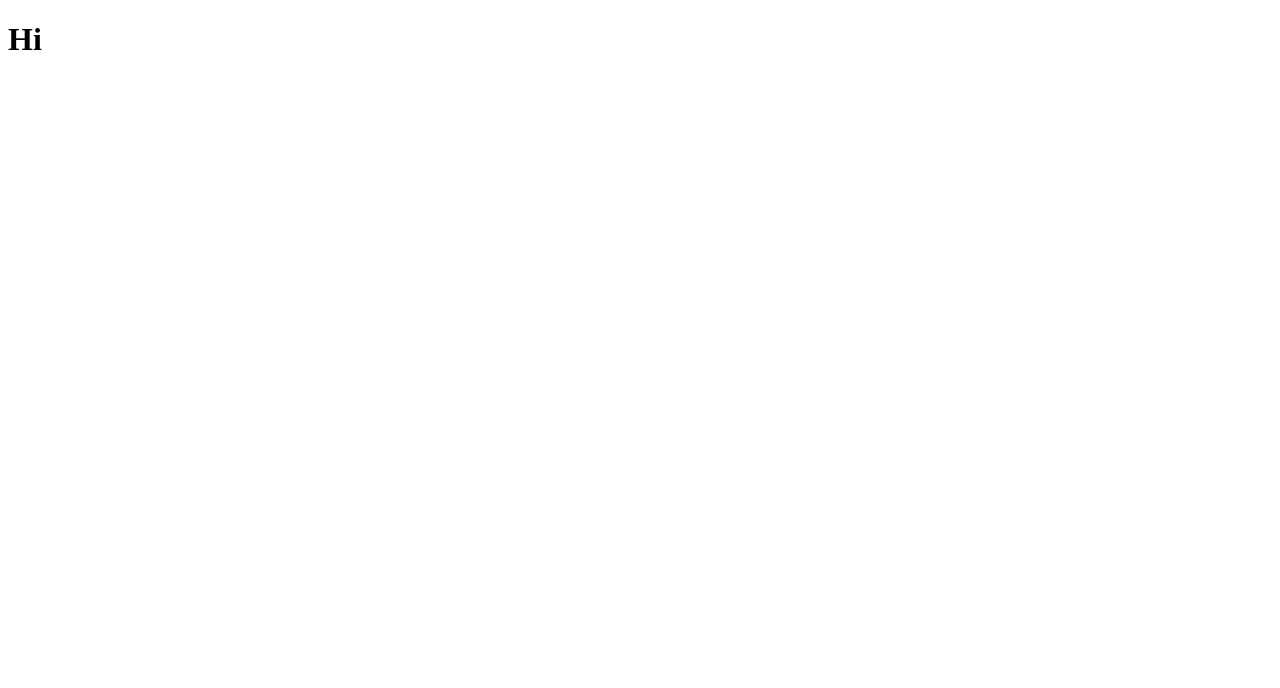
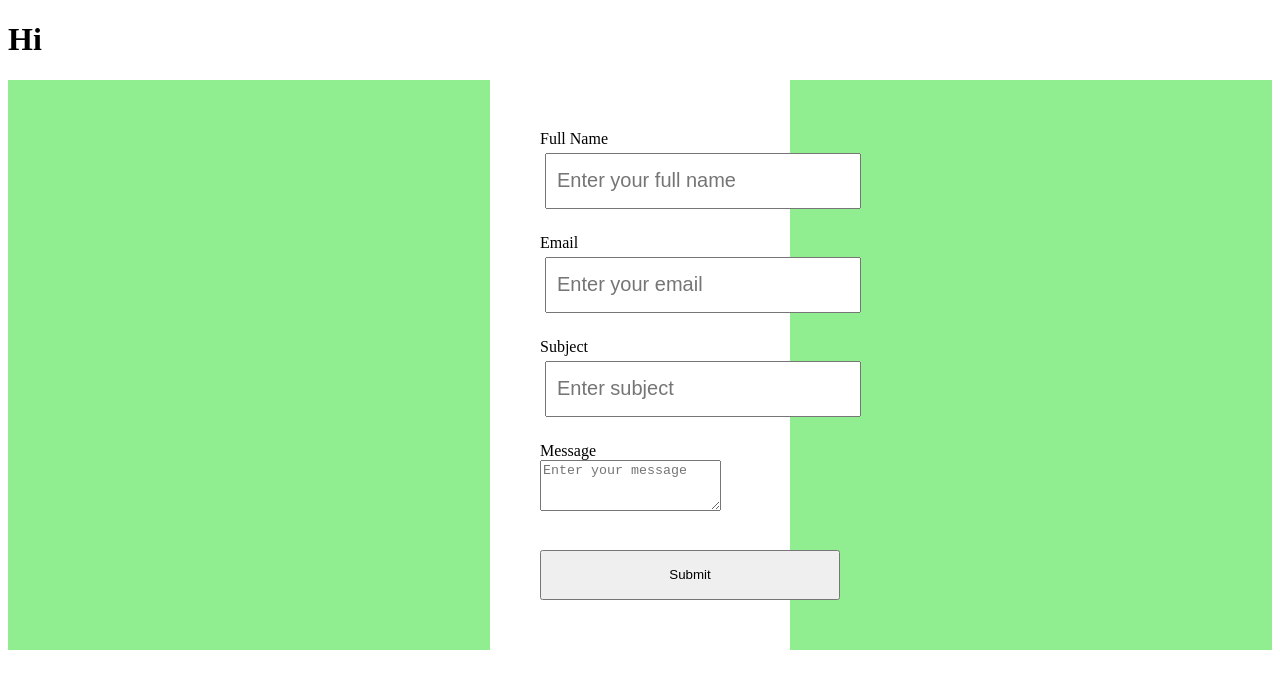
Before and after one commit to SU-CS308-22FA/Team22_Futboss_2, a React (Create React App) app in the folder client/: page /profilepage/1/bugreporter in a window 1280 px wide. Before the commit this address had no page. Shown: the top 688 px of the page. Built offline with nearby package versions, Linux system fonts and the light colour scheme.

Commit message:
User bug report page frontend and backend
This commit provide user to access bug report form. User can explain the bug which is encountered. Bootstrap package added.

```diff
--- a/client/package.json
+++ b/client/package.json
@@ -8,6 +8,7 @@
     "@testing-library/user-event": "^13.5.0",
     "axios": "^1.1.3",
     "react": "^18.2.0",
+    "react-bootstrap": "^2.7.0",
     "react-dom": "^18.2.0",
     "react-router-dom": "^6.4.3",
     "react-scripts": "5.0.1",
--- a/client/src/App.js
+++ b/client/src/App.js
@@ -7,6 +7,7 @@ import { AdminProvider, UserProvider } from "./store/context";
 import AdminProfilePage from "./component/adminprofilepage.component";
 import { LoginAdmin } from "./component/loginadmin.component";
 import PictureUploader from "./component/pictureuploader.component";
+import BugReporter from "./component/bugreporter.component";
 
 function App() {
   return (
@@ -21,6 +22,8 @@ function App() {
             <Route path="loginadmin" element={<LoginAdmin />} />
             <Route path="profilepage/:username" element={<ProfilePage />} />
             <Route path="profilepage/:username/pictureuploader" element={<PictureUploader/>} />
+            <Route path="profilepage/:username/bugreporter" element={<BugReporter/>} />
+
           </Routes>
         </div>
       </BrowserRouter>
--- /dev/null
+++ b/client/src/component/bugreporter.component.js
@@ -0,0 +1,97 @@
+import React, { useState } from 'react';
+import { Form, Button } from 'react-bootstrap';
+import Axios from 'axios';
+
+export default function BugReporter() {
+
+
+  const reportbug = (e) => {
+    e.preventDefault();
+    console.log(`${process.env.REACT_APP_API_URL}/bugreport`)
+    Axios.post(`${process.env.REACT_APP_API_URL}/bugreport`, {
+      name: state.name,
+      email: state.email,
+      subject: state.email,
+      message: state.message,
+    }).then((response) => {console.log(
+      response)}).catch((error)=>console.log(error));
+  };
+
+  const [state, setState] = useState({
+    name: '',
+    email: '',
+    subject: '',
+    message: ''
+  });
+
+  const sendEmail = event => {
+    event.preventDefault();
+
+    console.log('We will fill this up shortly.');
+    // code to trigger Sending email
+  };
+
+  const onInputChange = event => {
+    const { name, value } = event.target;
+
+    setState({
+      ...state,
+      [name]: value
+    });
+  };
+
+
+  window.scrollTo(0, 0);
+
+  return (
+    <div>
+      <form onSubmit={reportbug}>
+        <Form.Group controlId="name">
+          <Form.Label>Full Name</Form.Label>
+          <Form.Control
+            type="text"
+            name="name"
+            value={state.name}
+            placeholder="Enter your full name"
+            onChange={onInputChange}
+          />
+        </Form.Group>
+        <Form.Group controlId="email">
+          <Form.Label>Email</Form.Label>
+          <Form.Control
+            type="text"
+            name="email"
+            value={state.email}
+            placeholder="Enter your email"
+            onChange={onInputChange}
+          />
+        </Form.Group>
+        <Form.Group controlId="subject">
+          <Form.Label>Subject</Form.Label>
+          <Form.Control
+            type="text"
+            name="subject"
+            value={state.subject}
+            placeholder="Enter subject"
+            onChange={onInputChange}
+          />
+        </Form.Group>
+        <Form.Group controlId="subject">
+          <Form.Label>Message</Form.Label>
+          <Form.Control
+            as="textarea"
+            name="message"
+            value={state.message}
+            rows="3"
+            placeholder="Enter your message"
+            onChange={onInputChange}
+          />
+        </Form.Group>
+        <Button variant="primary" type="submit">
+          Submit
+        </Button>
+      </form>
+    </div>
+  );
+
+}
--- a/client/src/component/profilepage.component.js
+++ b/client/src/component/profilepage.component.js
@@ -151,6 +151,13 @@ export default function ProfilePage() {
           Picture
         </button>
       </Link>
+      <Link to="bugreporter">
+        <button
+
+        >
+          Report Bug
+        </button>
+      </Link>
       <br />
       <input
         type="text"
```
Also changed, not shown: 2 other files (tests, documents, lock files or other folders).
